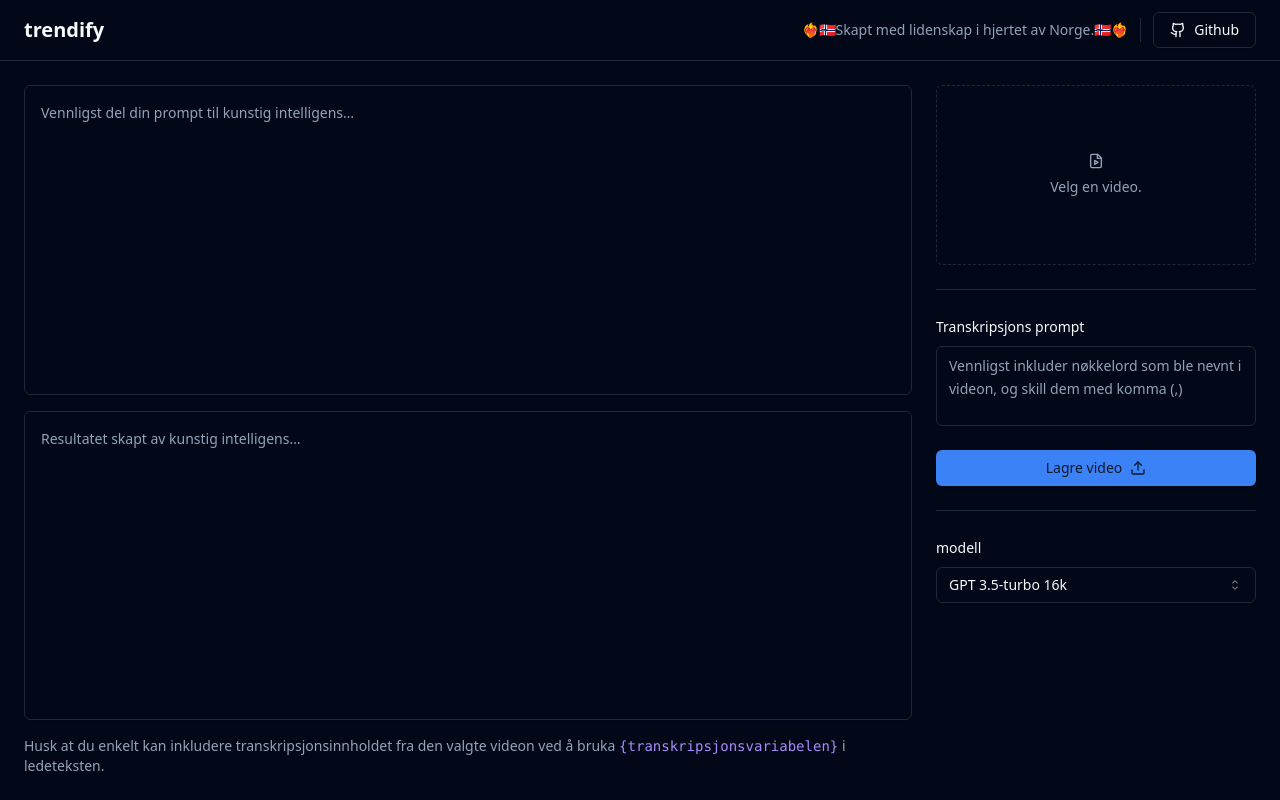
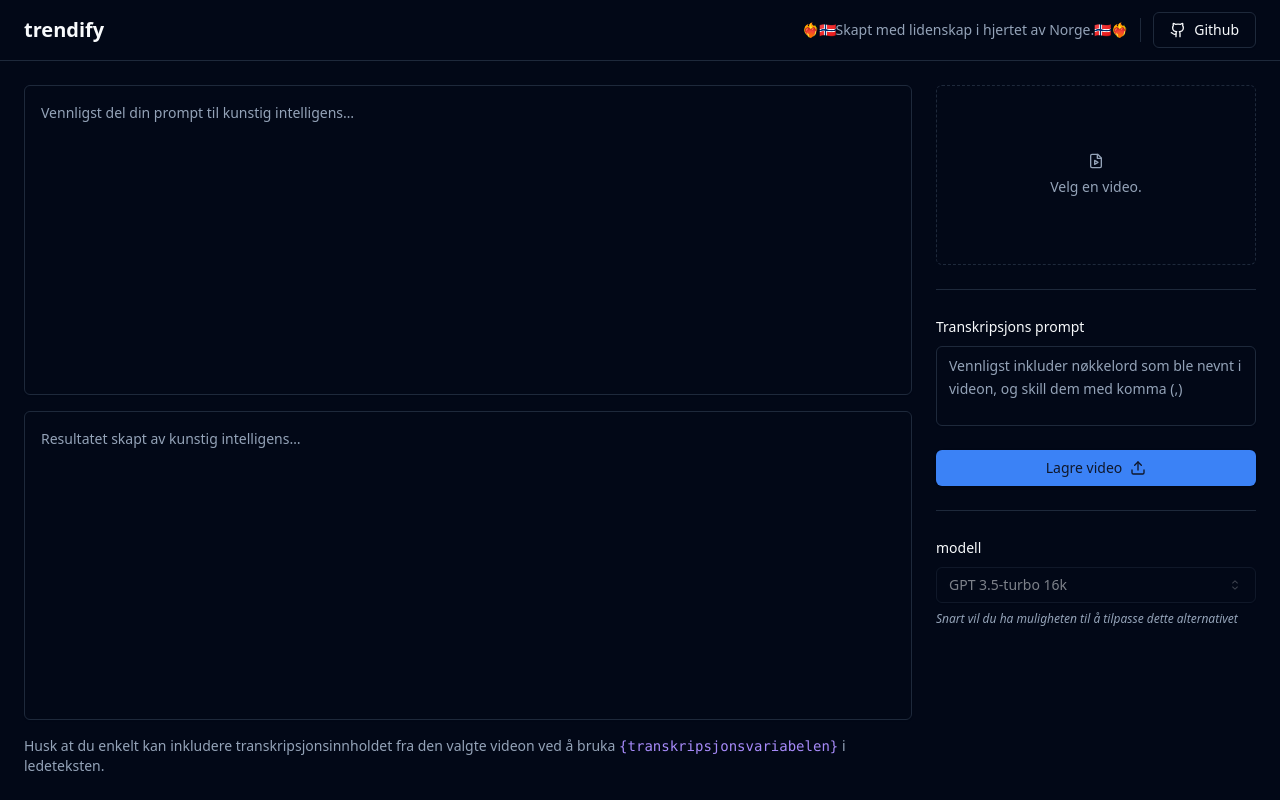
Before and after one commit to pfillipi/Trendify, a React (Vite) app: page / in a window 1280 px wide. Built offline with nearby package versions, Linux system fonts and the light colour scheme.

Commit message:
tilpasse

```diff
--- a/src/App.tsx
+++ b/src/App.tsx
@@ -91,7 +91,7 @@ export function App() {
           <form className="space-y-6">
             <div className="space-y-2">
               <Label>modell</Label>
-              <Select defaultValue="gpt3.5">
+              <Select disabled defaultValue="gpt3.5">
                 <SelectTrigger>
                   <SelectValue />
                 </SelectTrigger>
@@ -99,6 +99,9 @@ export function App() {
                   <SelectItem value="gpt3.5">GPT 3.5-turbo 16k</SelectItem>
                 </SelectContent>
               </Select>
+              <span className="block text-xs text-muted-foreground italic">
+                Snart vil du ha muligheten til å tilpasse dette alternativet
+              </span>
             </div>
           </form>
         </aside>
```
